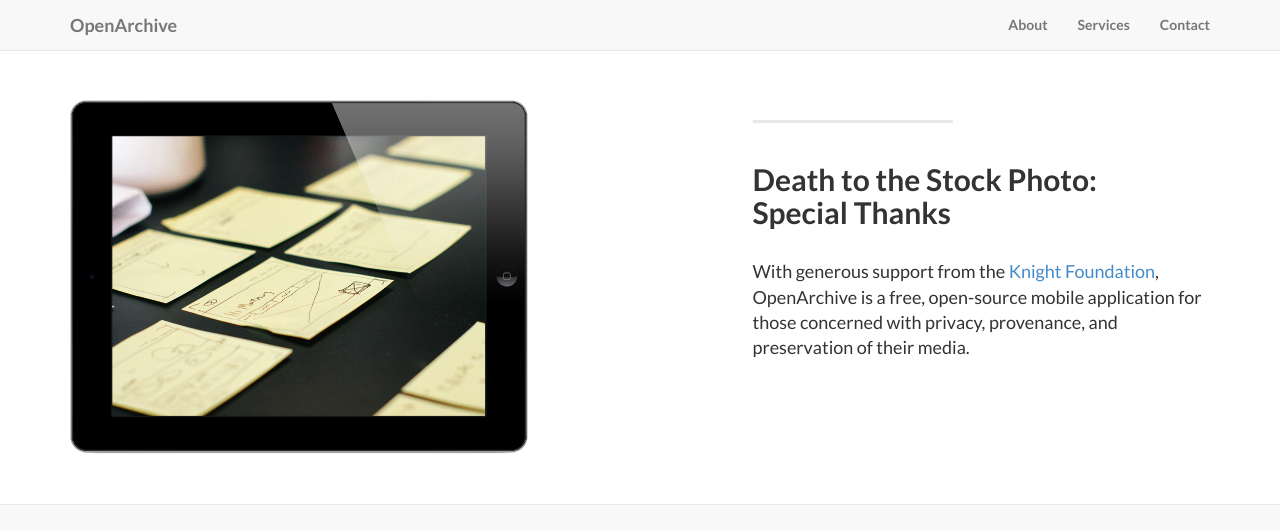
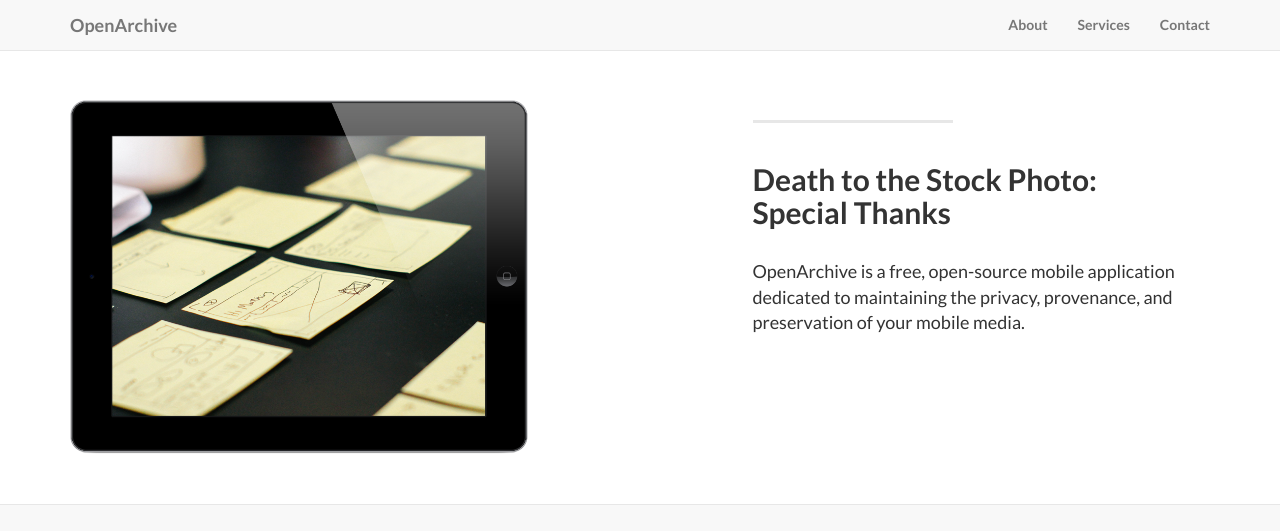
Before and after one commit to mattl/open-archive.org, a Jekyll site: the page built from index.html, in a window 1280 px wide and 900 px high, scrolled down 738 px, cut to the strip 0-531 px from the top of the window. Built offline with Jekyll 4.4.1, drawn with Linux system fonts in a browser that asks for light colours.

Commit message:
Update 2014-09-21-services-1.markdown

```diff
--- a/_posts/2014-09-21-services-1.markdown
+++ b/_posts/2014-09-21-services-1.markdown
@@ -5,4 +5,4 @@ category: Services
 title: Death to the Stock Photo:<br>Special Thanks
 description: |
 ---
-With generous support from the <a href="http://www.knightfoundation.org/">Knight Foundation</a>, OpenArchive is a free, open-source mobile application for those concerned with privacy, provenance, and preservation of their media.
+OpenArchive is a free, open-source mobile application dedicated to maintaining the privacy, provenance, and preservation of your mobile media.
```
